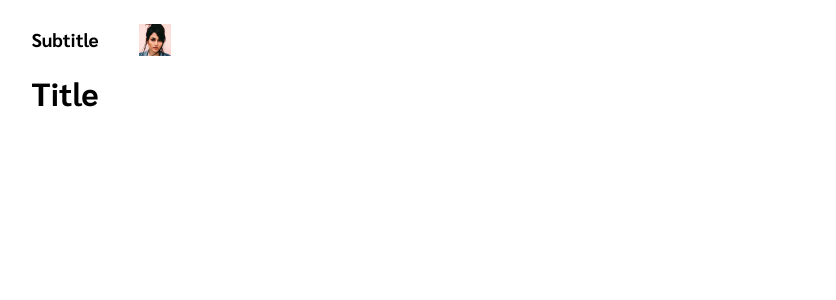
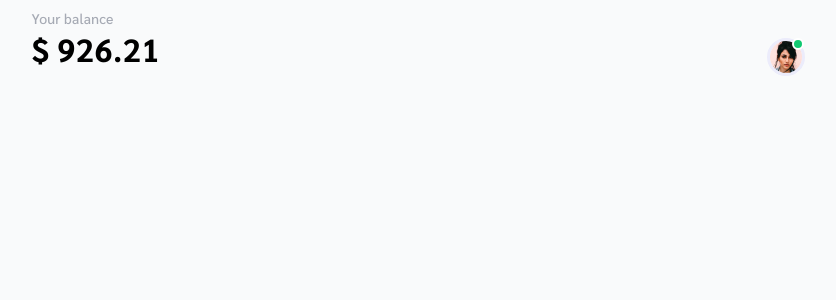
Before and after one commit to ElderPintto/payment-app, a Vue app: page / in a window 1280 px wide. Shown: the top 300 px of the page, without its empty margins (225-1061 px from the left). Built offline with nearby package versions, Linux system fonts and the light colour scheme.

Commit message:
init header

```diff
--- a/package.json
+++ b/package.json
@@ -13,7 +13,6 @@
     "@fortawesome/free-solid-svg-icons": "^5.9.0",
     "@fortawesome/vue-fontawesome": "^0.1.6",
     "core-js": "^2.6.5",
-    "normalize-css": "^2.3.1",
     "normalize.css": "^8.0.1",
     "vue": "^2.6.10",
     "vue-router": "^3.0.3"
--- a/src/App.vue
+++ b/src/App.vue
@@ -9,9 +9,6 @@
 </template>
 
 <script>
-import '@/assets/main.scss'
-import '@fortawesome/fontawesome-free/css/all.min.css'
-
 
 export default {
 
@@ -20,5 +17,7 @@ export default {
 </script>
 
 <style lang="scss">
+  #app {
 
+  }
 </style>
--- a/src/assets/main.scss
+++ b/src/assets/main.scss
@@ -1,5 +1,80 @@
 @import url('https://fonts.googleapis.com/css?family=Sarabun:300,400,500,700&display=swap');
 @import url('https://fonts.googleapis.com/css?family=Roboto+Condensed');
+
+//grid
+  .container {
+    width: 90%;
+    max-width: 767px;
+    margin: 0 auto;
+  }
+
+  .row {
+    display: flex;
+
+    &_columns {
+      flex-direction: column;
+    }
+  }
+
+//colors
+  $c-bg: #F9FAFB;
+
+  $c-black: #E5E5E5 ;
+  $c-black-light: #3B414B;
+  $c-black-gray: #757F8C;
+  $c-gray: #A6AAB4;
+  $c-gray-btn: #A0A4B0;
+  $c-gray-light: #D6D9E4;
+  $c-gray-divider: #E8E9EC;
+  $c-gray-box: #F0F1F4;
+  $c-white: #FFFFFF;
+
+  $c-purple: #463C6A;
+  $c-purple-disable: #E8E2FC;
+  $c-purple-light: #E8E2FC;
+
+  $c-green-notification: #54D3AD;
+  $c-green-positive: #10C971;
+  $c-green-light: #E8F9E5;
+
+  $c-pink-negative: #FA2E69;
+  $c-pink-light: #FBEBEF;
+
+  $c-orange-negative: #FF7D00;
+  $c-orange-light: #FFF4E5;
+
+  $c-blue-negative: #46AAF2;
+  $c-blue-light: #E6F0F7;
+
+  $c-gray-icon: #808080;
+  $c-gray-icon-light: #F2F2F2;
+
+
+// titles
+
+  .title {
+    margin: 0;
+    padding: 0;
+
+    &_page {
+      font-size: 3.2rem;
+      line-height: 42px;
+      font-weight: 600;
+      letter-spacing: 0.5px;
+    }
+
+    &_subtitle {
+      font-size: 1.4rem;
+      color: $c-gray;
+      font-weight: 500;
+      line-height: 20px;
+      letter-spacing: 0.2px;
+    }
+  }
+
+
+
+
 *, *:before, *:after {
   -webkit-box-sizing: border-box;
   -moz-box-sizing: border-box;
@@ -8,18 +83,11 @@
 
 html, body {
   font-family: 'Sarabun', sans-serif;
+  background-color: $c-bg;
+  font-size: 62.5%;
 }
 
-.container {
-  width: 90%;
-  max-width: 767px;
-  margin: 0 auto;
+figure {
+  padding: 0;
+  margin: 0;
 }
-
-.row {
-  display: flex;
-
-  &_columns {
-    flex-direction: column;
-  }
-}
--- a/src/components/Header.vue
+++ b/src/components/Header.vue
@@ -1,26 +1,53 @@
 <template>
   <header class="header container">
-    <div class="row">
-      <div class="header_box">
-        <h3 class="header_subtitle">Subtitle</h3>
-        <h1 class="header_title">Title</h1>
+    <div class="header_row row">
+      <div class="header_box header_title">
+        <h3 class="header_subtitle title title_subtitle">Your balance</h3>
+        <h1 class="header_title title title_page">$ 926.21</h1>
       </div>
-      <div class="header_box">
-        <figure class="header_profilePhoto profilePhoto">
-          <img clas="profilePhoto_image" src="../assets/profile.jpg" alt="">
-          <figcaption class="profilePhoto_status"></figcaption>
-        </figure>
+      <div class="header_box header_profilePhoto">
+        <Profile
+        :img=imageUrlBase
+        :status=statusProfile
+        ></Profile>
       </div>
     </div>
   </header>
 </template>
 
 <script>
+
+import Profile from "@/components/Profile.vue";
+
 export default {
-
+  name: "main-header",
+  components: {
+    Profile
+  },
+  data() {
+    return {
+      imageUrlBase : 'profile.jpg',
+      statusProfile: true,
+    }
+  },
 }
 </script>
 
-<style>
+<style lang="scss">
+  .header {
 
+    &_row {
+      align-items: flex-end;
+      justify-content: space-between;
+    }
+
+    &_box {
+
+    }
+
+    &_profilePhoto {
+      display: flex;
+      justify-content: left;
+    }
+  }
 </style>
--- /dev/null
+++ b/src/components/Profile.vue
@@ -0,0 +1,44 @@
+<template>
+  <figure class="profilePhoto" :class="{profilePhoto__logged : status}">
+    <span >
+      <img class="profilePhoto_image" :src="require(`../assets/${img}`)" alt="teste">
+    </span>
+    <figcaption class="profilePhoto_status"></figcaption>
+  </figure>
+</template>
+
+<script>
+export default {
+  name: "profileImage",
+  props: ["img", "status"]
+}
+</script>
+
+<style lang="scss">
+  .profilePhoto {
+    position: relative;
+    width: 32px;
+    height: 32px;
+
+    &__logged {
+      .profilePhoto_status {
+        position: absolute;
+        display: block;
+        top: 0;
+        right: -5px;
+        width: 8px;
+        height: 8px;
+        z-index: 1;
+        border: 2px solid $c-white;
+        border-radius: 100%;
+        background: $c-green-positive;
+        box-sizing: content-box;
+      }
+    }
+
+    &_image {
+      border-radius: 50%;
+      border: 3px solid #ececfb;
+    }
+  }
+</style>
--- a/src/main.js
+++ b/src/main.js
@@ -4,6 +4,8 @@ import router from "./router";
 
 Vue.config.productionTip = false;
 
+import "@fortawesome/fontawesome-free/css/all.min.css";
+
 new Vue({
   router,
   render: h => h(App)
--- /dev/null
+++ b/vue.config.js
@@ -0,0 +1,13 @@
+// vue.config.js
+module.exports = {
+  css: {
+    loaderOptions: {
+      // pass options to sass-loader
+      sass: {
+        // @/ is an alias to src/
+        // so this assumes you have a file named `src/variables.scss`
+        data: `@import "@/assets/main.scss";`
+      }
+    }
+  }
+};
--- a/webpack.config.js
+++ /dev/null
@@ -1,76 +0,0 @@
-var path = require('path')
-var webpack = require('webpack')
-
-module.exports = {
-  entry: './src/main.js',
-  output: {
-    path: path.resolve(__dirname, './dist'),
-    publicPath: '/dist/',
-    filename: 'build.js'
-  },
-  module: {
-    rules: [
-      {
-        test: /\.css$/,
-        use: [
-          'vue-style-loader',
-          'css-loader'
-        ],
-      },      {
-        test: /\.vue$/,
-        loader: 'vue-loader',
-        options: {
-          loaders: {
-          }
-          // other vue-loader options go here
-        }
-      },
-      {
-        test: /\.js$/,
-        loader: 'babel-loader',
-        exclude: /node_modules/
-      },
-      {
-        test: /\.(png|jpg|gif|svg)$/,
-        loader: 'file-loader',
-        options: {
-          name: '[name].[ext]?[hash]'
-        }
-      }
-    ]
-  },
-  resolve: {
-    alias: {
-      'vue$': 'vue/dist/vue.esm.js'
-    },
-    extensions: ['*', '.js', '.vue', '.json']
-  },
-  devServer: {
-    historyApiFallback: true,
-    noInfo: true,
-    overlay: true
-  },
-  performance: {
-    hints: false
-  },
-  devtool: '#eval-source-map'
-}
-
-if (process.env.NODE_ENV === 'production') {
-  module.exports.devtool = '#source-map'
-  // http://vue-loader.vuejs.org/en/workflow/production.html
-  module.exports.plugins = (module.exports.plugins || []).concat([
-    new webpack.DefinePlugin({
-      'process.env': {
-        NODE_ENV: '"production"'
-      }
-    }),
-    new webpack.optimize.UglifyJsPlugin({
-      sourceMap: true,
-      compress: {
-        warnings: false
-      }
-    }),
-    new webpack.LoaderOptionsPlugin({
-      minimize: true
-    })
```
Also changed, not shown: 1 other file (tests, documents, lock files or other folders).
